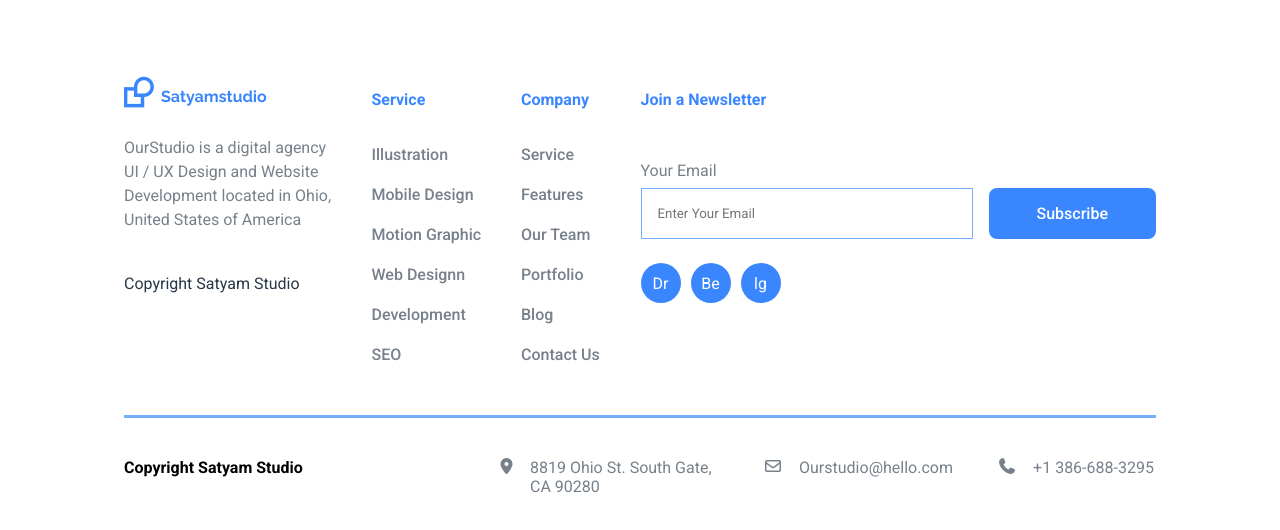
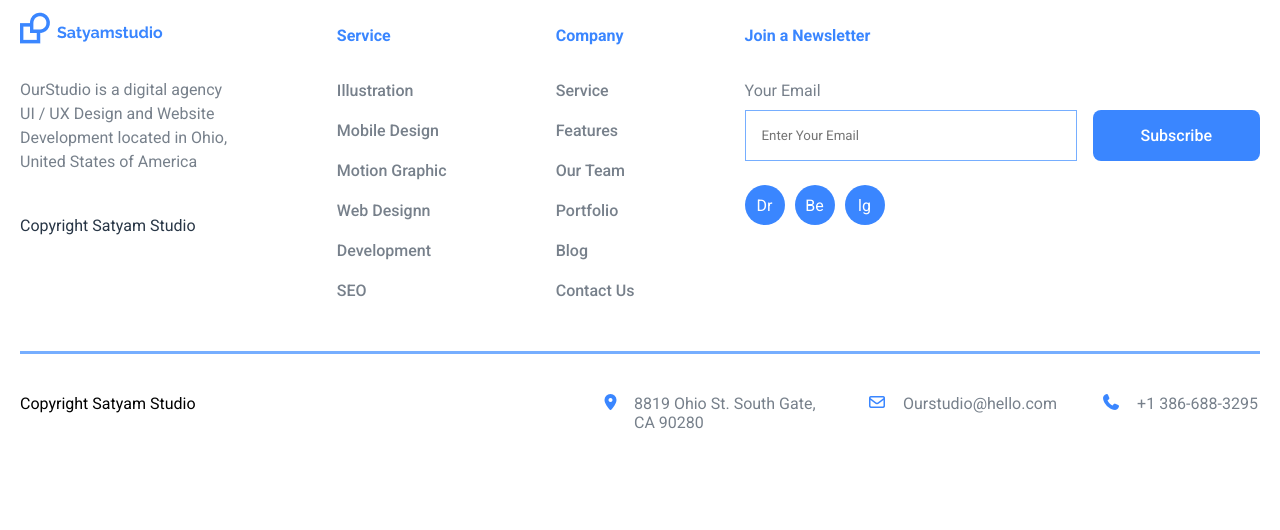
Before and after one commit to khaledsayfullah/Footer-Part, a plain HTML site: page index.html in a window 1280 px wide. Drawn offline with Linux system fonts and the light colour scheme.

Commit message:
Complete

```diff
--- a/css/style.css
+++ b/css/style.css
@@ -5,6 +5,7 @@
   padding: 0;
   box-sizing: border-box;
   font-family: "Roboto", sans-serif;
+  outline: 0;
 }
 a {
   text-decoration: none;
@@ -16,7 +17,7 @@ ol {
 }
 .container {
   width: 1240px;
-  padding: 64px 104px;
+  /* padding: 64px 104px; */
   margin: 0 auto;
 }
 #footerPart{
@@ -37,7 +38,8 @@ ol {
   font-size: 16px;
   color: #77808b;
   line-height: 150%;
-  padding: 16px 0 40px 0;
+  padding: 12px 0 40px 0;
+  margin-top: 10px;
 }
 .pera p a {
   font-weight: 400;
@@ -104,7 +106,7 @@ ol {
     border: 1px solid #76AEFF;
 }
 .footerright p{
-    padding: 26px 0 8px 0;
+    padding: 10px 0;
 }
 .footerright button{
     background: #3A86FF;
@@ -137,10 +139,18 @@ ol {
     text-align: center;
     color: #ffffff;
 }
+.socialIcon p a:hover{
+    background: transparent;
+    color: #3A86FF;
+}
 .footerbottom{
     padding: 40px 0;
     display: flex;
     justify-content: space-between;
+}
+.footerbottom h4{
+    font-weight: 400;
+
 }
 .location,.email,.phone{
     display: flex;
@@ -165,3 +175,6 @@ ol {
     display: flex;
     gap: 40px;
 }
+.footerbottomright i{
+    color: #3A86FF;
+}
```
